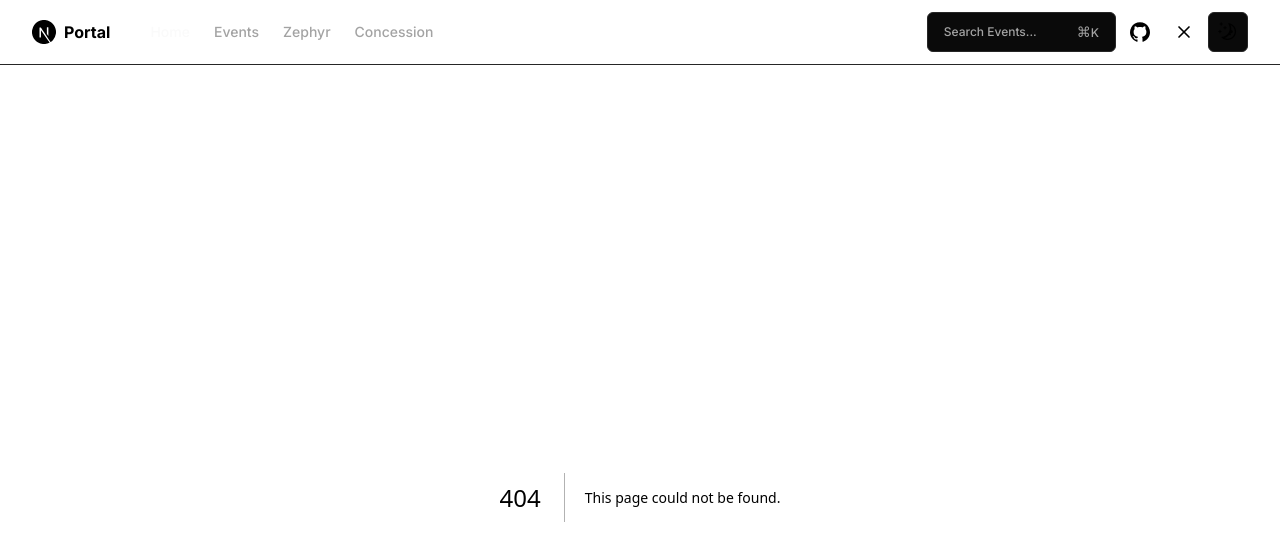
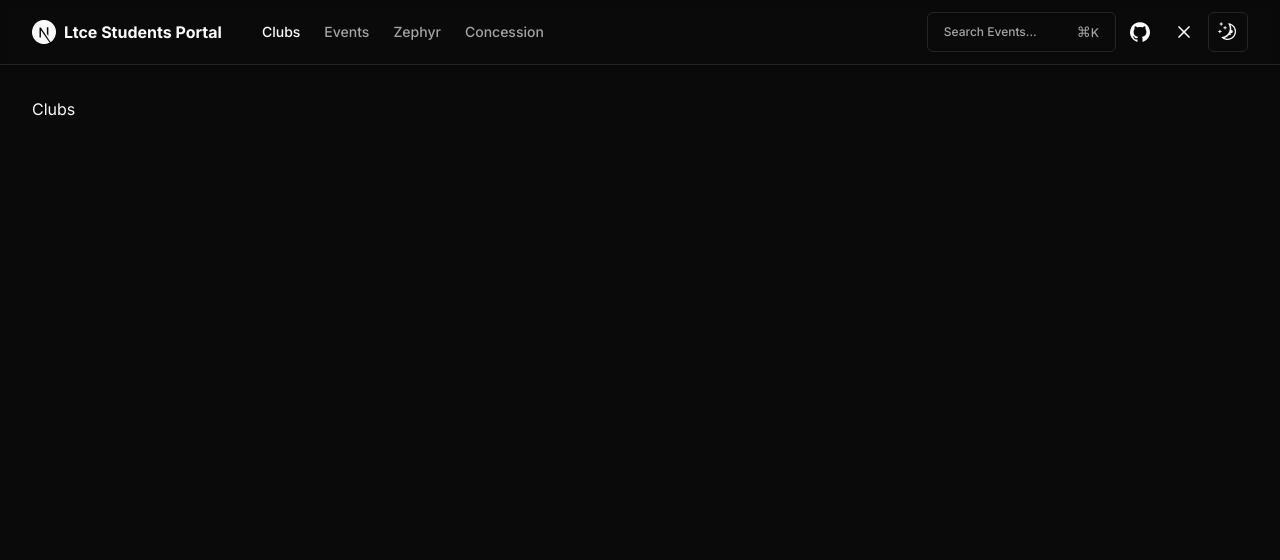
Before and after one commit to TechnicalVidya/portal, a Next.js app: page /clubs in a window 1280 px wide. Before the commit this address had no page. Shown: the top 560 px of the page. Built offline with nearby package versions, Linux system fonts and the light colour scheme.

Commit message:
updated by ansh on 11-03-24

```diff
--- /dev/null
+++ b/src/app/clubs/page.js
@@ -0,0 +1,7 @@
+import React from "react";
+
+const Clubs = () => {
+  return <div>Clubs</div>;
+};
+
+export default Clubs ;
--- a/src/app/layout.js
+++ b/src/app/layout.js
@@ -7,7 +7,7 @@ const inter = Inter({ subsets: ["latin"] });
 
 export const metadata = {
   manifest: "/manifest.json",
-  title: "Portal",
+  title: "ltce-Students-Portal",
   description: "Generated by create next app",
 };
 
--- a/src/components/authentication-page.js
+++ b/src/components/authentication-page.js
@@ -49,7 +49,7 @@ export default function AuthenticationPage() {
             >
               <path d="M15 6v12a3 3 0 1 0 3-3H6a3 3 0 1 0 3 3V6a3 3 0 1 0-3 3h12a3 3 0 1 0-3-3" />
             </svg>
-            Portal
+            Ltce Students Portal
           </div>
           <div className="relative z-20 mt-auto">
             <blockquote className="space-y-2">
@@ -58,7 +58,7 @@ export default function AuthenticationPage() {
                 website - streamlined RSVPs, interactive schedules, and seamless
                 networking!
               </p>
-              <footer className="text-sm">Sofia Davis</footer>
+              <footer className="text-sm">Ansh Varma</footer>
             </blockquote>
           </div>
         </div>
--- a/src/components/hero/heroComponent.js
+++ b/src/components/hero/heroComponent.js
@@ -22,9 +22,9 @@ const HeroComponent = () => {
 
       <div className="flex flex-col items-center gap-4">
         <h1 className="scroll-m-20 text-4xl font-extrabold tracking-tight lg:text-5xl text-center">
-          Crafting Memories, Inspiring Moments!
-          {/* <br className="hidden sm:inline" />
-          We Bring Your Events to Life! */}
+          Technical Vidya
+          <br className="hidden sm:inline" />
+          We Bring Your skills to Life!
         </h1>
         {/* <h1 className="text-3xl mt-3 font-extrabold leading-tight tracking-tighter md:text-4xl text-center"></h1> */}
         <p className="max-w-[700px] text-lg text-muted-foreground text-center">
--- a/src/config/site.js
+++ b/src/config/site.js
@@ -1,11 +1,11 @@
 export const siteConfig = {
-  name: "Portal",
+  name: "Ltce Students Portal",
   description:
     "where we're all about making memories that'll make your Instagram jealous. Join the fun as we turn your events into legendary stories.",
   mainNav: [
     {
-      title: "Home",
-      href: "/",
+      title: "Clubs",
+      href: "/clubs",
     },
     {
       title: "Events",
@@ -21,7 +21,7 @@ export const siteConfig = {
     },
   ],
   links: {
-    twitter: "https://twitter.com/shadcn",
+    twitter: "/",
     github: "https://github.com/TechnicalVidya/portal",
     members: "/",
   },
```
